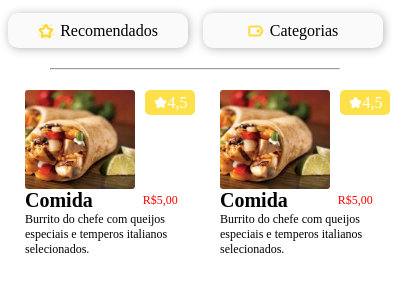
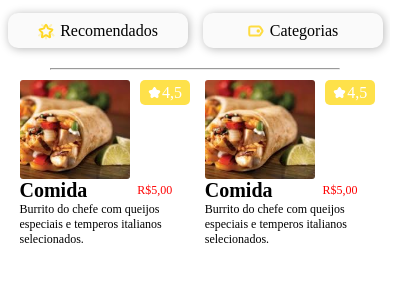
Before and after one commit to yVilaca/comii, a React (Create React App) app: page / in a window 390 px wide. Shown: the part 271-562 px from the top of the page, 415 px wide, since content can reach past the window. Built offline with nearby package versions, Linux system fonts and the light colour scheme.

Commit message:
responsividade banner + itens

```diff
--- a/src/App.js
+++ b/src/App.js
@@ -16,8 +16,9 @@ function App() {
       <hr></hr>
       <div class='categorias-juntas2'>
         <a href="#item"><Itens /></a>
-        <Itens />
+        <Itens/>
       </div>
+
     </div>
   );
 }
--- a/src/app.css
+++ b/src/app.css
@@ -7,10 +7,11 @@ hr{
     background-color: #838383;
 }
 .categorias-juntas2{
-    width: 100%;
-    margin: 10px 25px;
+    margin: 0;
+    margin-left: 5vw;
+
     display: flex;
-    justify-content: space-around;
+    justify-content: center;
 }
 .categorias-juntas2>a{
     color: black;
--- a/src/componentes/banner/banner.css
+++ b/src/componentes/banner/banner.css
@@ -1,7 +1,7 @@
 #fundo-banner{
     background-image: url("../../../public/imgs/banner1.svg");
     background-repeat: no-repeat;
-    background-clip: border-box;
+    background-size: 100vw auto;
     padding: 0 20px;
     height: 200px;
     display: flex;
```
